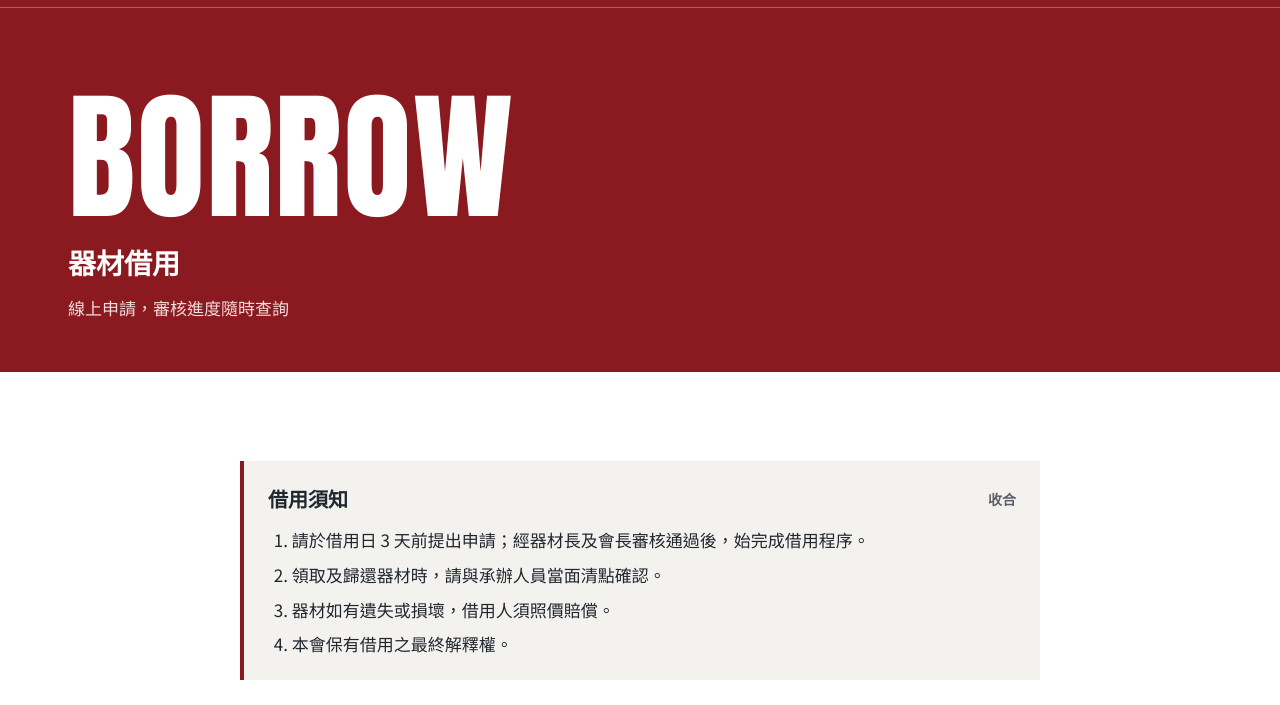
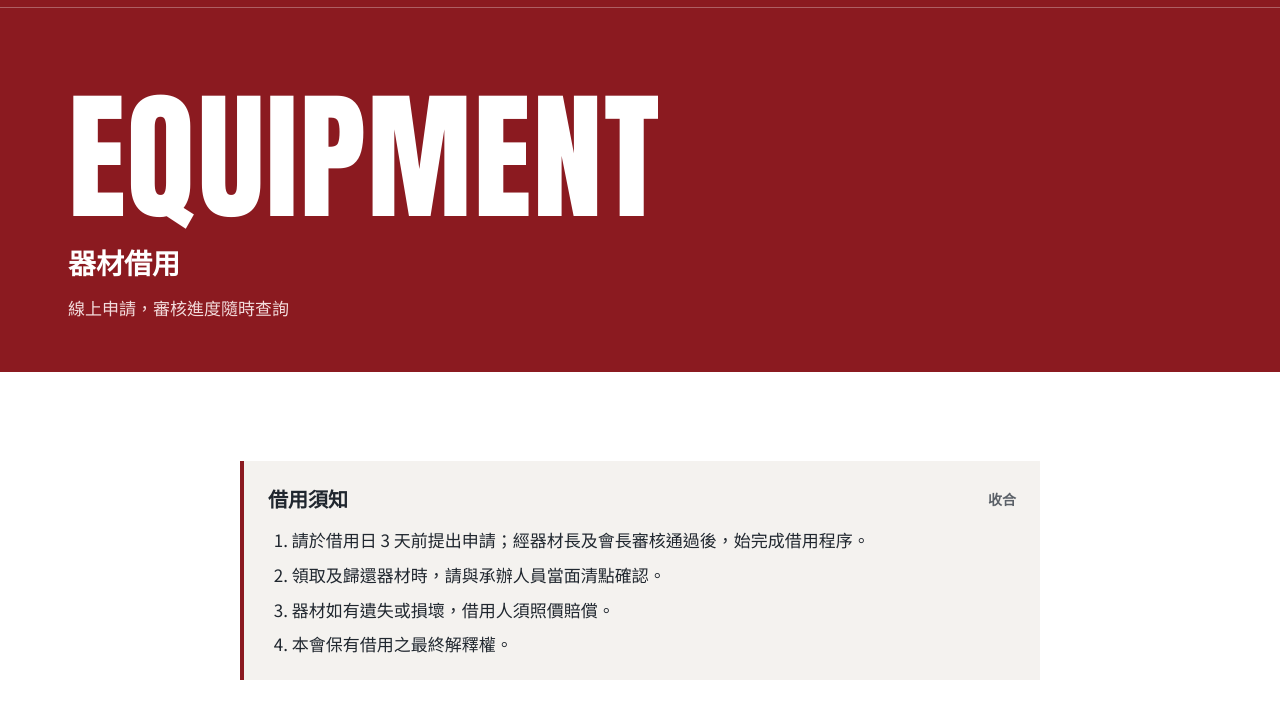
Before and after one commit to szenglish/szenglish.github.io, a plain HTML site: page borrow.html in a window 1280 px wide. Shown: the part 77-782 px from the top of the page. Drawn offline with Linux system fonts and the light colour scheme; no server answers.

Commit message:
器材借用頁英文標題改為 Equipment
Co-Authored-By: Claude Opus 5.5 <noreply@anthropic.com>

```diff
--- a/borrow.html
+++ b/borrow.html
@@ -28,7 +28,7 @@
   <main>
     <div class="page-banner">
       <div class="wrap page-banner-inner">
-        <h1 lang="en">Borrow</h1>
+        <h1 lang="en">Equipment</h1>
         <p class="banner-zh">器材借用</p>
         <p>線上申請，審核進度隨時查詢</p>
       </div>
```
